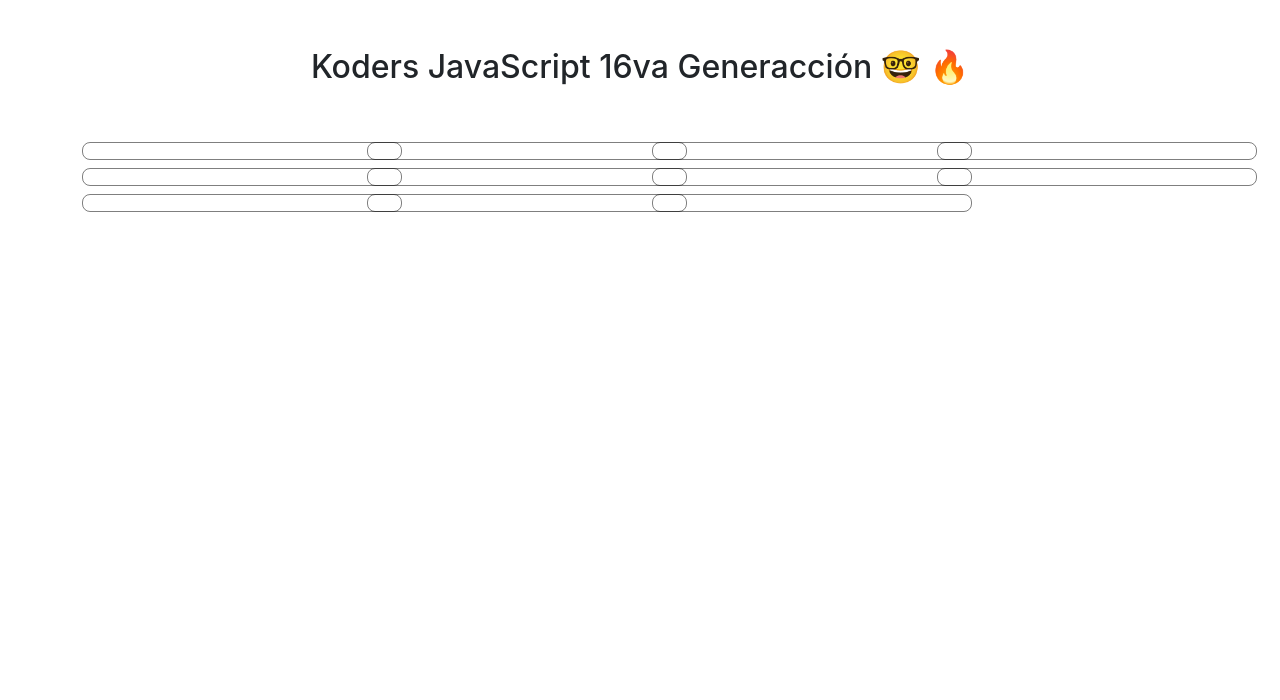
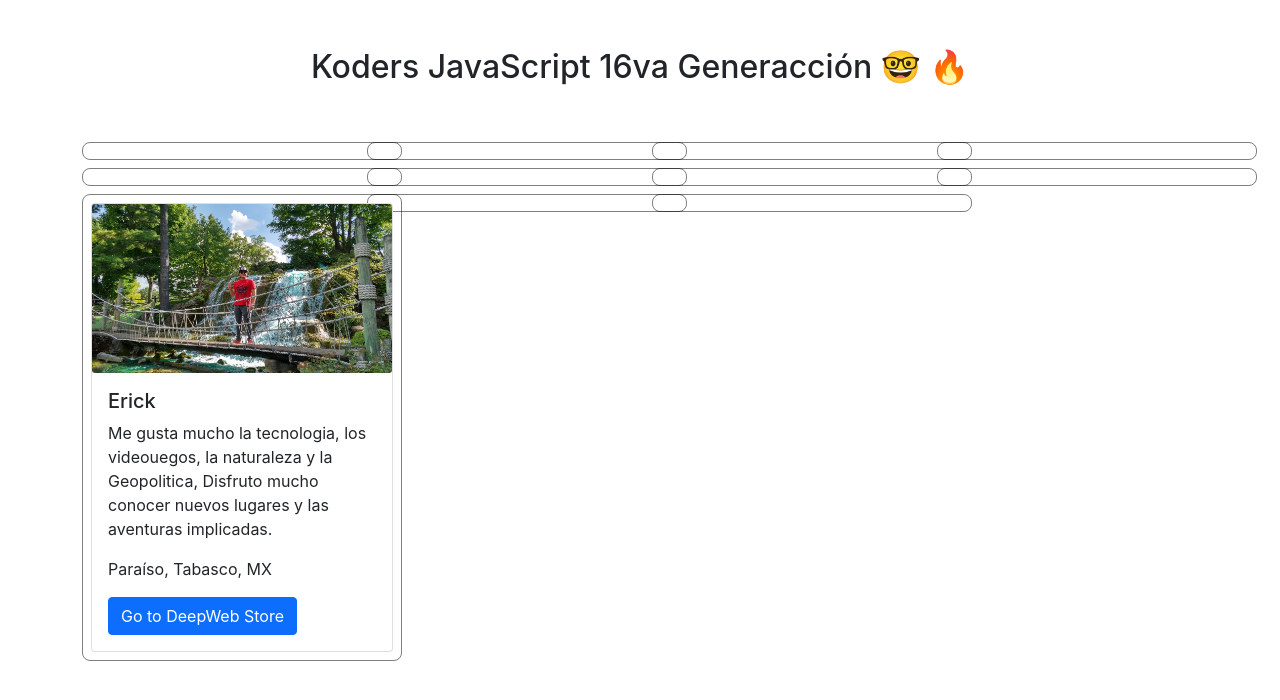
Before and after one commit to EveFer/git-flow-16js, a React (Create React App) app: page / in a window 1280 px wide. Shown: the top 700 px of the page. Built offline with nearby package versions, Linux system fonts and the light colour scheme.

Commit message:
Card Erick

```diff
--- a/src/App.js
+++ b/src/App.js
@@ -1,3 +1,4 @@
+import CardErick from "./components/CardErick";
 import CardGeneral from "./components/CardGeneral";
 
 function App() {
@@ -50,7 +51,7 @@
           </div>
           <div class="col-12 col-md-4 col-lg-3 mt-2">
             <CardGeneral>
-              {/* llamar componente de  card Erick */}
+              <CardErick name="Erick" image="/erick.jpg" location="Paraíso, Tabasco, MX"/>
             </CardGeneral>
           </div>
           <div class="col-12 col-md-4 col-lg-3 mt-2">
--- /dev/null
+++ b/src/components/CardErick.js
@@ -0,0 +1,21 @@
+import React from "react";
+import { Card, Button } from "react-bootstrap";
+
+export default function CardErick({name="Erick", image="/erick.jpg", location="Paraíso, Tabasco, MX"}) {
+    return (
+        <Card>
+        <Card.Img src={image}/>
+        <Card.Body>
+            <Card.Title>{name}</Card.Title>
+            <Card.Text>
+              Me gusta mucho la tecnologia, los videouegos, la naturaleza y la Geopolitica,
+              Disfruto mucho conocer nuevos lugares y las aventuras implicadas.
+            </Card.Text>
+            <Card.Text>
+            {location}
+            </Card.Text>
+            <Button variant="primary"> Go to DeepWeb Store </Button>
+        </Card.Body>
+        </Card>
+    )
+  }
--- a/src/sass/app.scss
+++ b/src/sass/app.scss
@@ -3,3 +3,4 @@
 
 @import './cards/card_general';
 @import './cards/card_fer';
+@import './cards/card_erick';
```
Also changed, not shown: public/erick.jpg (added), src/sass/cards/_card_erick.scss (added).
